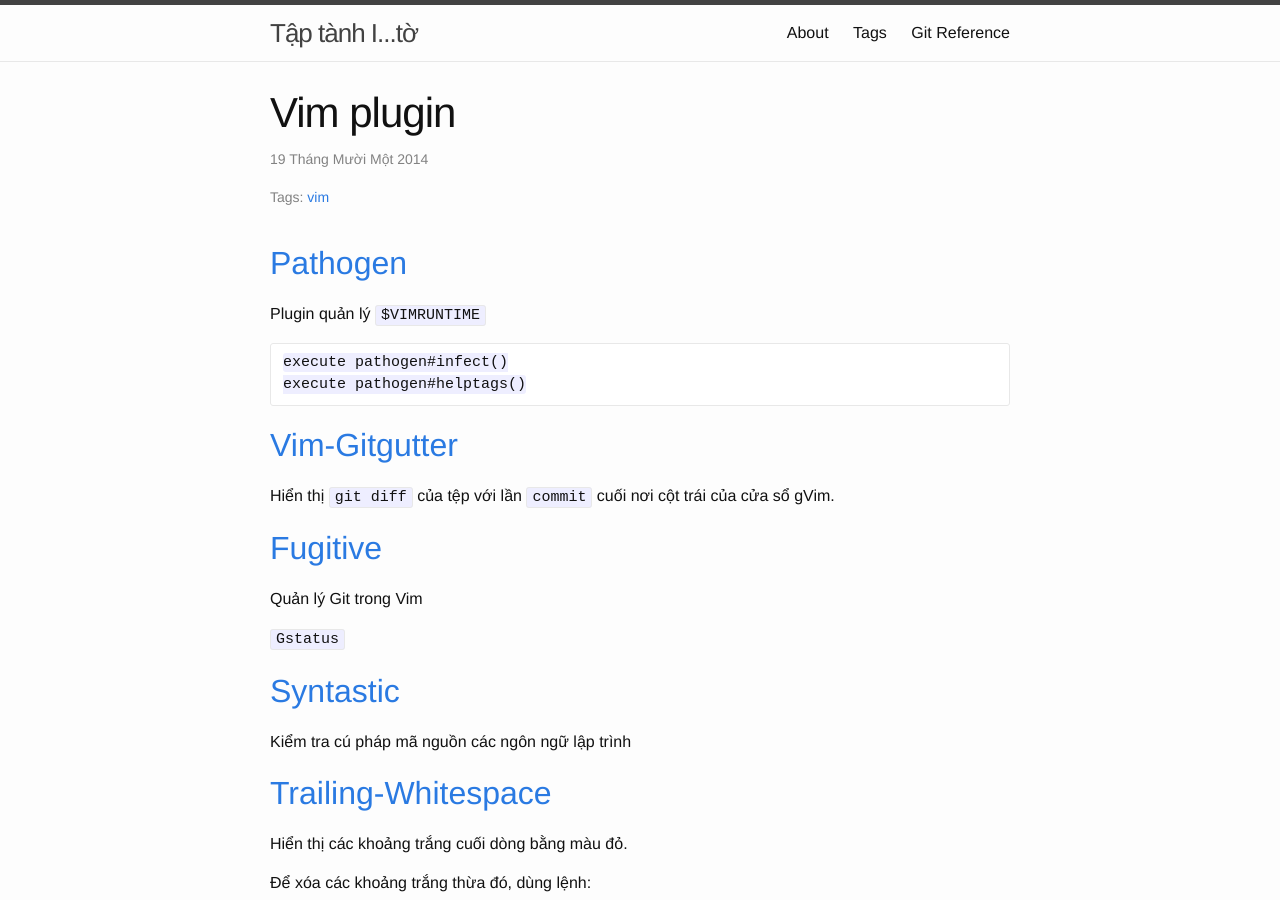
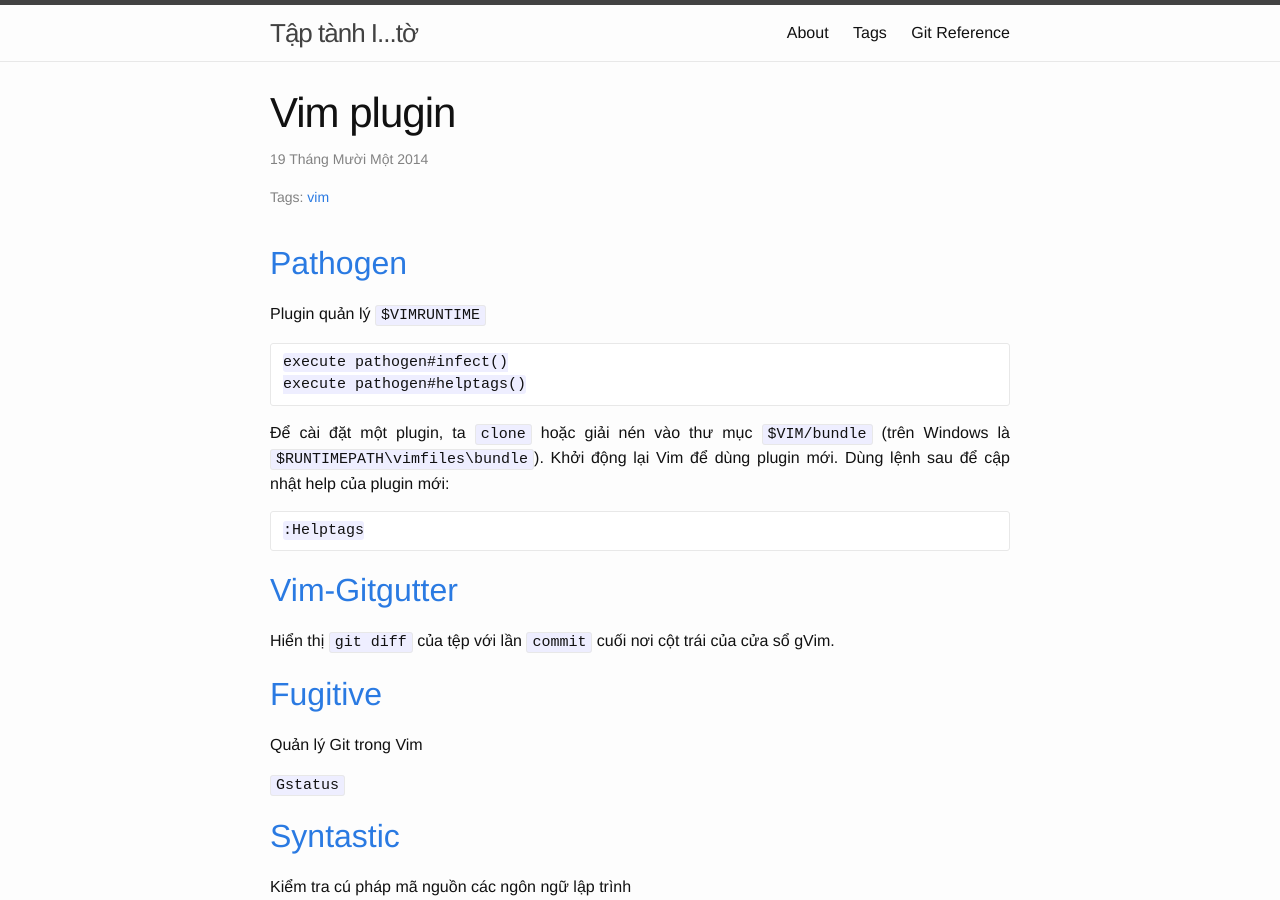
Before and after one commit to tuantda/tuantda.github.io, a Jekyll site: the page built from _posts/2014-11-19-vim-plugin.md, in a window 1280 px wide and 900 px high. Built offline with Jekyll 4.4.1, drawn with Linux system fonts in a browser that asks for light colours.

Commit message:
update vim plugin post

```diff
--- a/_posts/2014-11-19-vim-plugin.md
+++ b/_posts/2014-11-19-vim-plugin.md
@@ -12,6 +12,13 @@
     execute pathogen#infect()
     execute pathogen#helptags()
 
+Để cài đặt một plugin, ta `clone` hoặc giải nén vào thư mục `$VIM/bundle`
+(trên Windows là `$RUNTIMEPATH\vimfiles\bundle`).
+Khởi động lại Vim để dùng plugin mới. Dùng lệnh sau để cập nhật help của plugin
+mới:
+
+    :Helptags
+
 ## [Vim-Gitgutter](https://github.com/airblade/vim-gitgutter)
 
 Hiển thị `git diff` của tệp với lần `commit` cuối nơi cột trái của cửa sổ gVim.
@@ -25,6 +32,8 @@
 ## [Syntastic](https://github.com/scrooloose/syntastic)
 
 Kiểm tra cú pháp mã nguồn các ngôn ngữ lập trình
+
+    :help syntastic
 
 ## [Trailing-Whitespace](https://github.com/bronson/vim-trailing-whitespace)
 
```
